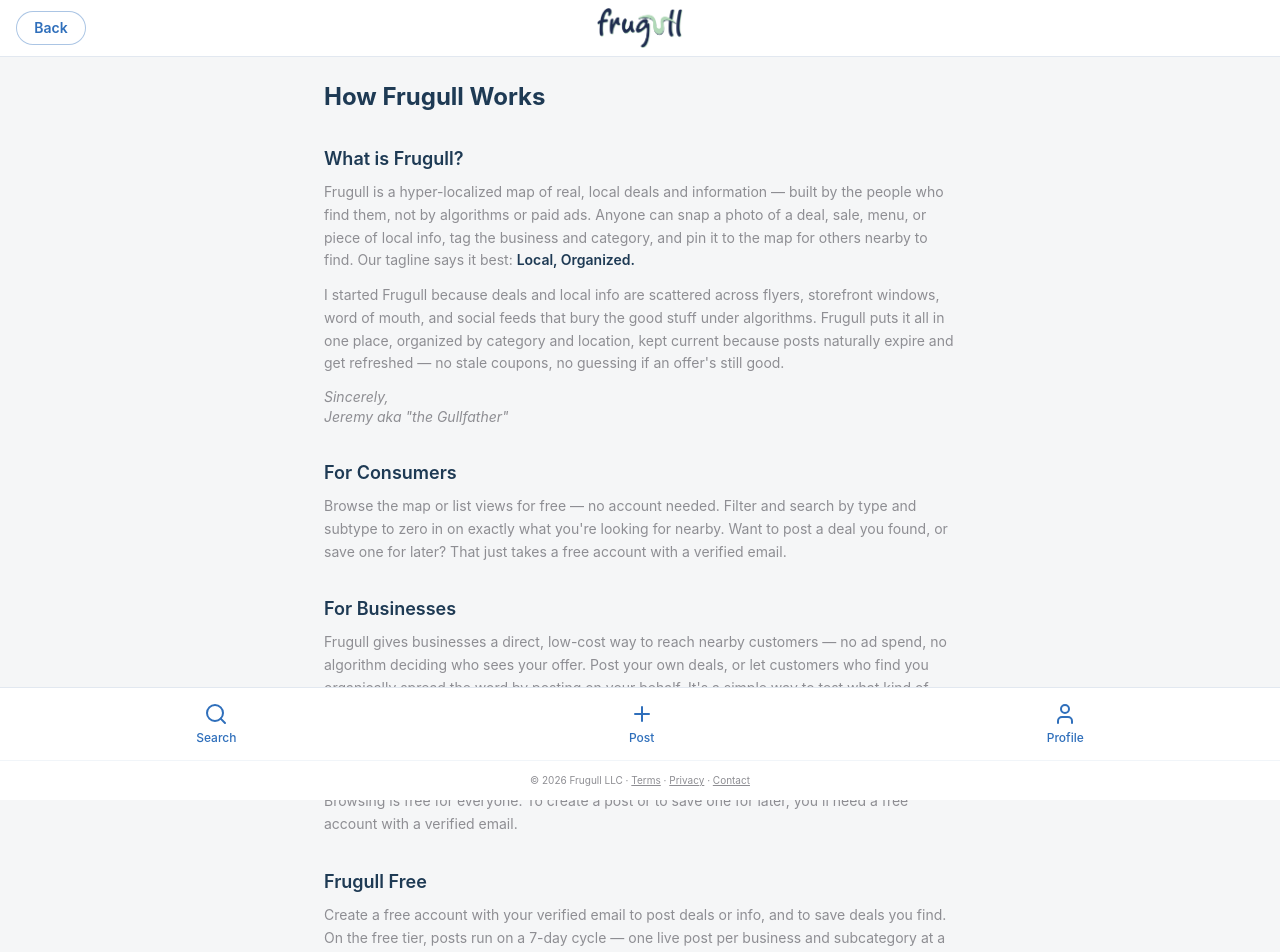
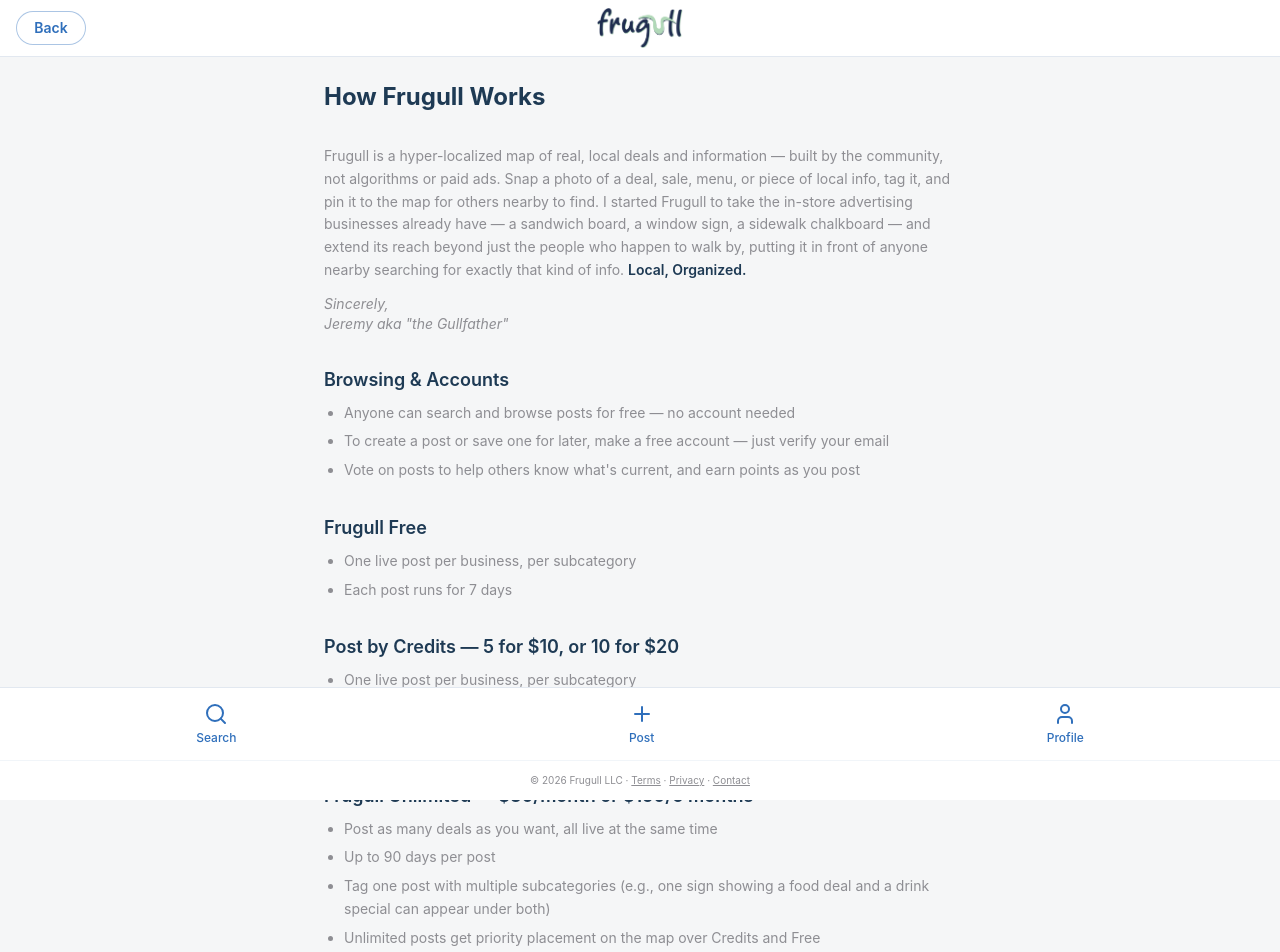
Before and after one commit to j76m/frugull-frontend, a React (Vite) app: page /how-it-works in a window 1280 px wide. Shown: the top 952 px of the page. Built offline with nearby package versions, Linux system fonts and the light colour scheme; no server answers.

Commit message:
Rewrite How This Works: condensed intro, bulleted tiers, points/voting mention

```diff
--- a/src/pages/HowItWorks.jsx
+++ b/src/pages/HowItWorks.jsx
@@ -15,20 +15,15 @@ export default function HowItWorks() {
         </div>
 
         <section>
-          <h2 className="text-lg font-semibold text-brand-navy mb-2">What is Frugull?</h2>
           <p className="text-brand-gray text-sm leading-relaxed mb-3">
             Frugull is a hyper-localized map of real, local deals and information — built by
-            the people who find them, not by algorithms or paid ads. Anyone can snap a photo
-            of a deal, sale, menu, or piece of local info, tag the business and category, and
-            pin it to the map for others nearby to find. Our tagline says it best:{' '}
+            the community, not algorithms or paid ads. Snap a photo of a deal,
+            sale, menu, or piece of local info, tag it, and pin it to the map for others
+            nearby to find. I started Frugull to take the in-store advertising businesses
+            already have — a sandwich board, a window sign, a sidewalk chalkboard — and
+            extend its reach beyond just the people who happen to walk by, putting it in
+            front of anyone nearby searching for exactly that kind of info.{' '}
             <span className="font-semibold text-brand-navy">Local, Organized.</span>
-          </p>
-          <p className="text-brand-gray text-sm leading-relaxed mb-3">
-            I started Frugull because deals and local info are scattered across flyers,
-            storefront windows, word of mouth, and social feeds that bury the good stuff under
-            algorithms. Frugull puts it all in one place, organized by category and location,
-            kept current because posts naturally expire and get refreshed — no stale coupons,
-            no guessing if an offer's still good.
           </p>
           <p className="text-brand-gray text-sm italic">
             Sincerely,
@@ -38,59 +33,46 @@ export default function HowItWorks() {
         </section>
 
         <section>
-          <h2 className="text-lg font-semibold text-brand-navy mb-2">For Consumers</h2>
-          <p className="text-brand-gray text-sm leading-relaxed">
-            Browse the map or list views for free — no account needed. Filter and search by
-            type and subtype to zero in on exactly what you're looking for nearby. Want to
-            post a deal you found, or save one for later? That just takes a free account with
-            a verified email.
-          </p>
-        </section>
-
-        <section>
-          <h2 className="text-lg font-semibold text-brand-navy mb-2">For Businesses</h2>
-          <p className="text-brand-gray text-sm leading-relaxed">
-            Frugull gives businesses a direct, low-cost way to reach nearby customers — no ad
-            spend, no algorithm deciding who sees your offer. Post your own deals, or let
-            customers who find you organically spread the word by posting on your behalf.
-            It's a simple way to test what kind of promotions actually bring people in,
-            without committing to a print run or a paid ad campaign.
-          </p>
-        </section>
-
-        <section>
-          <h2 className="text-lg font-semibold text-brand-navy mb-2">Getting Started</h2>
-          <p className="text-brand-gray text-sm leading-relaxed">
-            Browsing is free for everyone. To create a post or to save one for later, you'll
-            need a free account with a verified email.
-          </p>
+          <h2 className="text-lg font-semibold text-brand-navy mb-2">Browsing & Accounts</h2>
+          <ul className="text-brand-gray text-sm leading-relaxed space-y-1.5 list-disc pl-5">
+            <li>Anyone can search and browse posts for free — no account needed</li>
+            <li>To create a post or save one for later, make a free account — just verify your email</li>
+            <li>Vote on posts to help others know what's current, and earn points as you post</li>
+          </ul>
         </section>
 
         <section>
           <h2 className="text-lg font-semibold text-brand-navy mb-2">Frugull Free</h2>
-          <p className="text-brand-gray text-sm leading-relaxed">
-            Create a free account with your verified email to post deals or info, and to
-            save deals you find. On the free tier, posts run on a 7-day cycle — one live post
-            per business and subcategory at a time.
-          </p>
+          <ul className="text-brand-gray text-sm leading-relaxed space-y-1.5 list-disc pl-5">
+            <li>One live post per business, per subcategory</li>
+            <li>Each post runs for 7 days</li>
+          </ul>
         </section>
 
         <section>
-          <h2 className="text-lg font-semibold text-brand-navy mb-2">Credits</h2>
-          <p className="text-brand-gray text-sm leading-relaxed">
-            Need more flexibility without a subscription? Buy credits: 5 for $10 or 10 for
-            $20 ($2 per credit). Credits don't expire, and each one lets you keep a post live
-            for up to 30 days.
-          </p>
+          <h2 className="text-lg font-semibold text-brand-navy mb-2">
+            Post by Credits — 5 for $10, or 10 for $20
+          </h2>
+          <ul className="text-brand-gray text-sm leading-relaxed space-y-1.5 list-disc pl-5">
+            <li>One live post per business, per subcategory</li>
+            <li>Up to 30 days per post</li>
+            <li>Credits never expire</li>
+          </ul>
         </section>
 
         <section>
-          <h2 className="text-lg font-semibold text-brand-navy mb-2">Frugull Unlimited</h2>
-          <p className="text-brand-gray text-sm leading-relaxed">
-            For $30/month or $150/6 months, post as many deals as you want at the same time,
-            with each post staying live for up to 90 days. Unlimited posts also get priority
-            placement on the map.
-          </p>
+          <h2 className="text-lg font-semibold text-brand-navy mb-2">
+            Frugull Unlimited — $30/month or $150/6 months
+          </h2>
+          <ul className="text-brand-gray text-sm leading-relaxed space-y-1.5 list-disc pl-5">
+            <li>Post as many deals as you want, all live at the same time</li>
+            <li>Up to 90 days per post</li>
+            <li>
+              Tag one post with multiple subcategories (e.g., one sign showing a food deal
+              and a drink special can appear under both)
+            </li>
+            <li>Unlimited posts get priority placement on the map over Credits and Free</li>
+          </ul>
         </section>
 
         <p className="text-brand-gray text-xs text-center pt-4">
```
